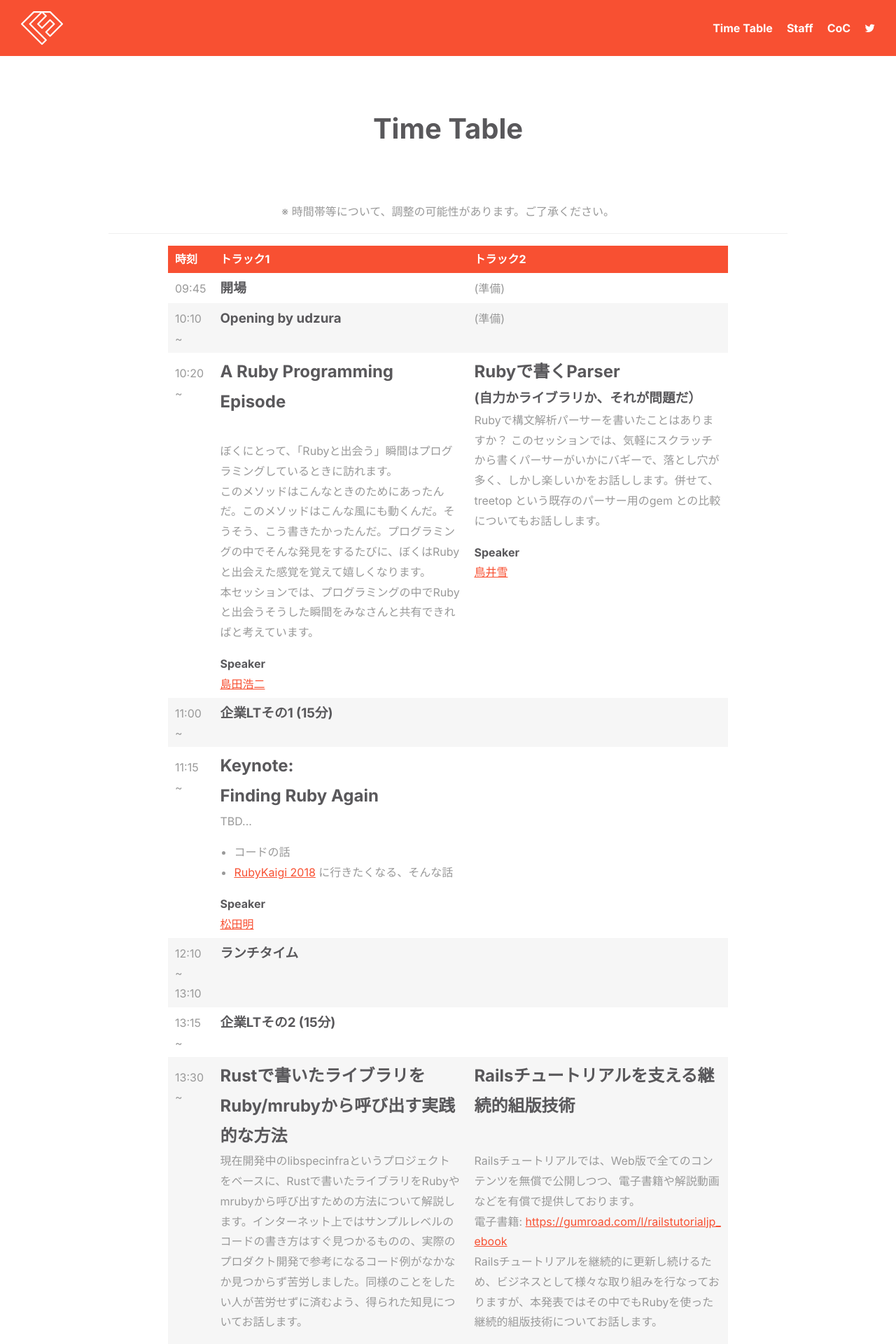
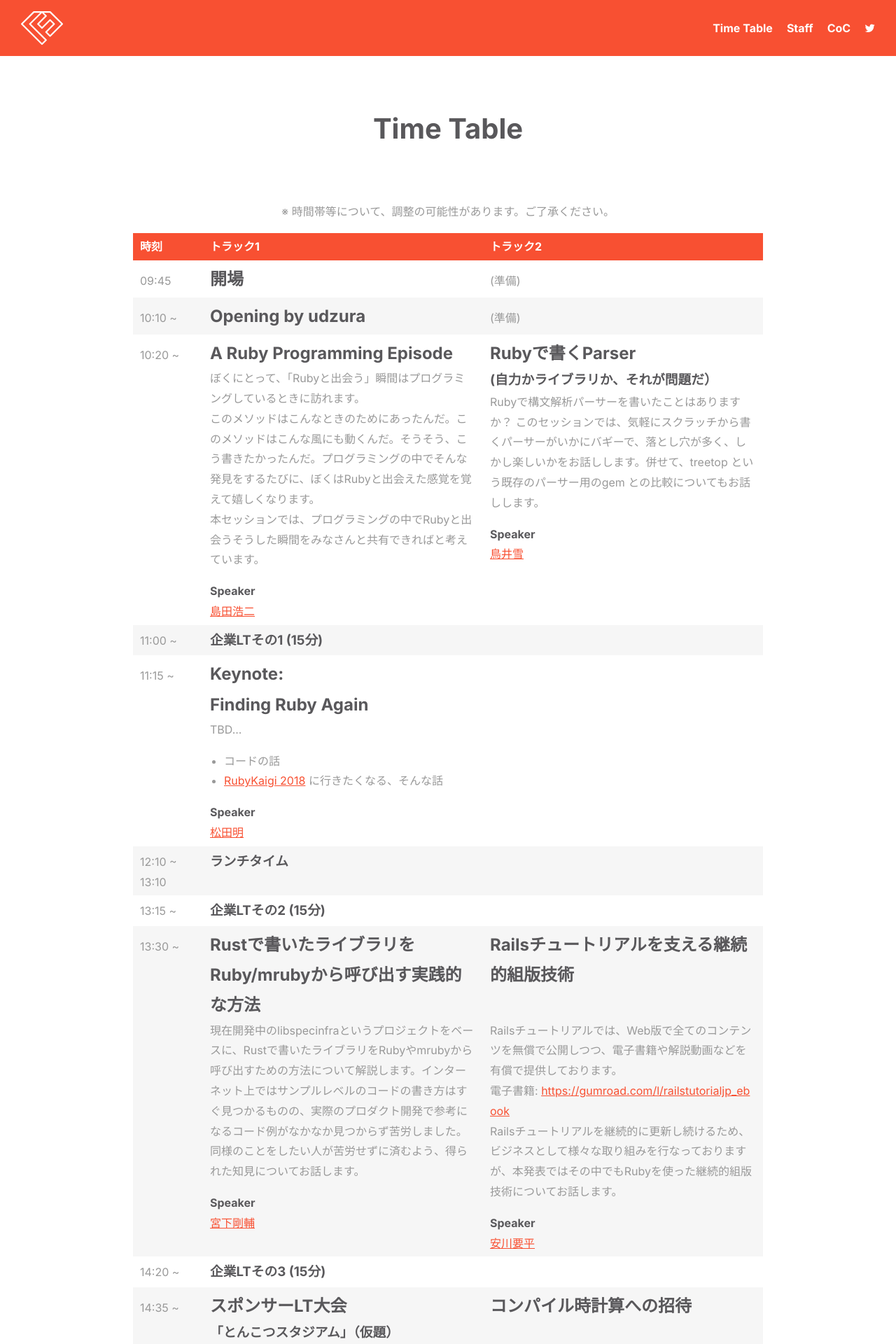
Before and after one commit to fukuokarb/fukuokark02, a Jekyll site: the page built from timetable.html, in a window 1280 px wide. Shown: the top 1920 px of the page at 70% size. Built offline with Jekyll 4.4.1, drawn with Linux system fonts in a browser that asks for light colours; nearby versions of some CDN libraries.

Commit message:
作業中断

```diff
--- a/assets/css/style.css
+++ b/assets/css/style.css
@@ -361,7 +361,7 @@ button {
 .default-section__table-wrap {
   margin: 0 auto;
   padding: 0 20px;
-  max-width: 800px;
+  max-width: 900px;
 }
 .default-section__table {
   margin: 0 0 40px;
@@ -385,16 +385,27 @@ button {
   padding: 5px 10px;
   display: table-cell;
 }
+.default-section__table__cell--time {
+  width: 10%;
+}
+.default-section__table__cell--track1 {
+  width: 40%;
+}
+.default-section__table__cell--track2 {
+  width: 40%;
+}
+.default-section__table__title {
+  font-weight: bold;
+  font-size: 2.4rem;
+}
+.default-section__table__subtitle {
+  font-weight: bold;
+  font-size: 1.6rem;
+}
+.default-section__table__body {
 
-.cell0 {
-  width: 4%
 }
-.cell1 {
-  width: 47%
-}
-.cell2 {
-  width: 49%
-}
+
 /* post */
 
 .post {
--- a/timetable.html
+++ b/timetable.html
@@ -5,23 +5,16 @@ layout: post
 <div class="default-section__card-wrap">
   <p>※ 時間帯等について、調整の可能性があります。ご了承ください。</p>
 </div>
-
-<hr>
-
-<div class="default-section__card-wrap">
-  <p> </p>
-</div>
-
 <div class="default-section__table-wrap">
   <div class="default-section__table">
     <div class="default-section__table__row default-section__table__header">
-      <div class="default-section__table__cell cell0">
+      <div class="default-section__table__cell default-section__table__cell--time">
         時刻
       </div>
-      <div class="default-section__table__cell cell1">
+      <div class="default-section__table__cell default-section__table__cell--track1">
         トラック1
       </div>
-      <div class="default-section__table__cell cell2">
+      <div class="default-section__table__cell default-section__table__cell--track2">
         トラック2
       </div>
     </div>
@@ -30,7 +23,7 @@ layout: post
         09:45
       </div>
       <div class="default-section__table__cell">
-        <h3>開場</h3>
+        <h2 class="default-section__table__title">開場</h2>
       </div>
       <div class="default-section__table__cell">
         (準備)
@@ -41,7 +34,7 @@ layout: post
         10:10 ~
       </div>
       <div class="default-section__table__cell">
-        <h3>Opening by udzura</h3>
+        <h2 class="default-section__table__title">Opening by udzura</h2>
       </div>
       <div class="default-section__table__cell">
         (準備)
@@ -52,11 +45,11 @@ layout: post
         10:20 ~
       </div>
       <div class="default-section__table__cell">
-        <h2 style="padding-bottom: 1.45em;">A Ruby Programming Episode</h2>
+        <h2 class="default-section__table__title">A Ruby Programming Episode</h2>
         <p>
-          ぼくにとって、「Rubyと出会う」瞬間はプログラミングしているときに訪れます。<br />
-このメソッドはこんなときのためにあったんだ。このメソッドはこんな風にも動くんだ。そうそう、こう書きたかったんだ。プログラミングの中でそんな発見をするたびに、ぼくはRubyと出会えた感覚を覚えて嬉しくなります。<br />
-本セッションでは、プログラミングの中でRubyと出会うそうした瞬間をみなさんと共有できればと考えています。
+          ぼくにとって、「Rubyと出会う」瞬間はプログラミングしているときに訪れます。<br>
+          このメソッドはこんなときのためにあったんだ。このメソッドはこんな風にも動くんだ。そうそう、こう書きたかったんだ。プログラミングの中でそんな発見をするたびに、ぼくはRubyと出会えた感覚を覚えて嬉しくなります。<br>
+          本セッションでは、プログラミングの中でRubyと出会うそうした瞬間をみなさんと共有できればと考えています。
         </p>
         <h4>Speaker</h4>
         <a href="./speakers.html#snoozer05">島田浩二</a>
```
